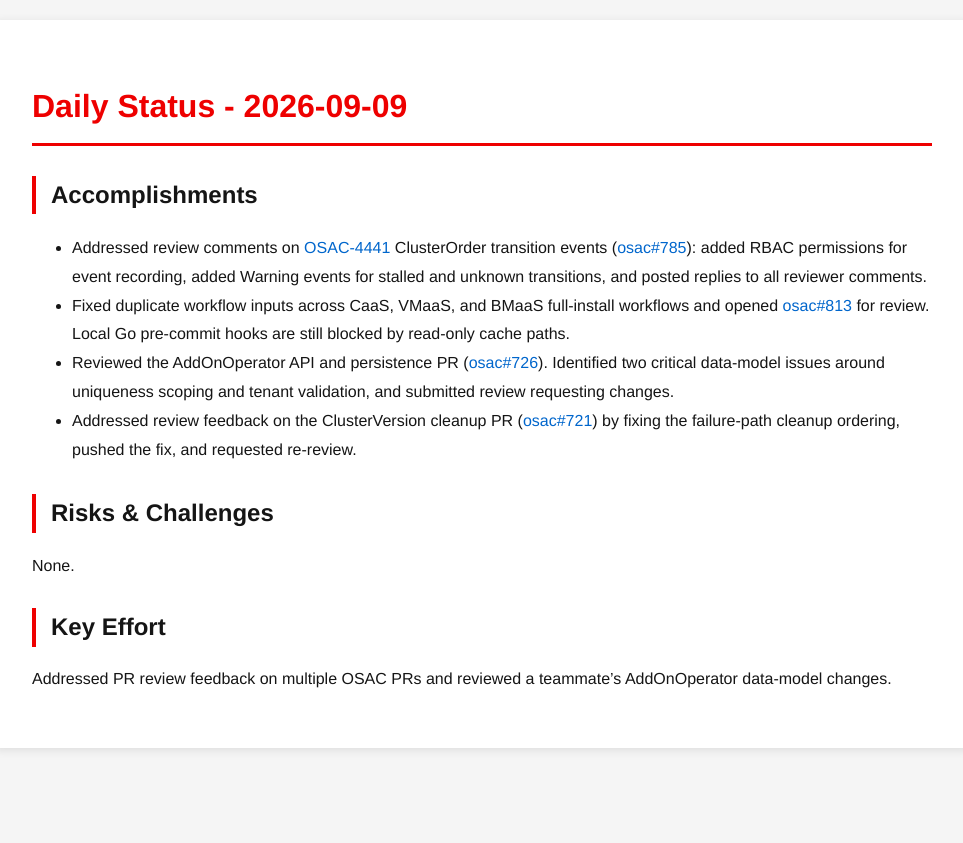
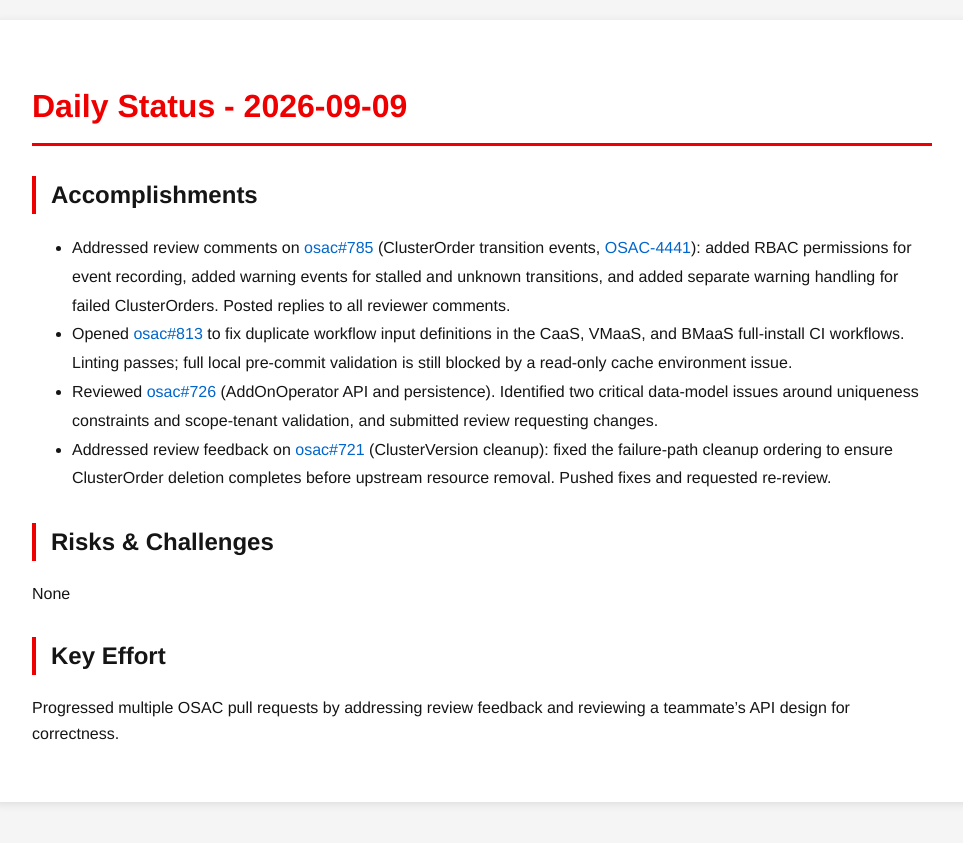
Before and after one commit to tzvatot/daily-status, a Jekyll site: the page built from 2026-09-09.md, in a window 1280 px wide. Shown: the top 843 px of the page, without its empty margins (158-1121 px from the left). Built offline with Jekyll 4.4.1, drawn with Linux system fonts in a browser that asks for light colours.

Commit message:
Daily status update - 2026-09-09

```diff
--- a/2026-09-09.md
+++ b/2026-09-09.md
@@ -7,13 +7,13 @@ date: 2026-09-09
 # Daily Status - 2026-09-09
 
 ## Accomplishments
-- Addressed review comments on [OSAC-4441](https://redhat.atlassian.net/browse/OSAC-4441) ClusterOrder transition events ([osac#785](https://github.com/osac-project/osac/pull/785)): added RBAC permissions for event recording, added Warning events for stalled and unknown transitions, and posted replies to all reviewer comments.
-- Fixed duplicate workflow inputs across CaaS, VMaaS, and BMaaS full-install workflows and opened [osac#813](https://github.com/osac-project/osac/pull/813) for review. Local Go pre-commit hooks are still blocked by read-only cache paths.
-- Reviewed the AddOnOperator API and persistence PR ([osac#726](https://github.com/osac-project/osac/pull/726)). Identified two critical data-model issues around uniqueness scoping and tenant validation, and submitted review requesting changes.
-- Addressed review feedback on the ClusterVersion cleanup PR ([osac#721](https://github.com/osac-project/osac/pull/721)) by fixing the failure-path cleanup ordering, pushed the fix, and requested re-review.
+- Addressed review comments on [osac#785](https://github.com/osac-project/osac/pull/785) (ClusterOrder transition events, [OSAC-4441](https://redhat.atlassian.net/browse/OSAC-4441)): added RBAC permissions for event recording, added warning events for stalled and unknown transitions, and added separate warning handling for failed ClusterOrders. Posted replies to all reviewer comments.
+- Opened [osac#813](https://github.com/osac-project/osac/pull/813) to fix duplicate workflow input definitions in the CaaS, VMaaS, and BMaaS full-install CI workflows. Linting passes; full local pre-commit validation is still blocked by a read-only cache environment issue.
+- Reviewed [osac#726](https://github.com/osac-project/osac/pull/726) (AddOnOperator API and persistence). Identified two critical data-model issues around uniqueness constraints and scope-tenant validation, and submitted review requesting changes.
+- Addressed review feedback on [osac#721](https://github.com/osac-project/osac/pull/721) (ClusterVersion cleanup): fixed the failure-path cleanup ordering to ensure ClusterOrder deletion completes before upstream resource removal. Pushed fixes and requested re-review.
 
 ## Risks & Challenges
-None.
+None
 
 ## Key Effort
-Addressed PR review feedback on multiple OSAC PRs and reviewed a teammate's AddOnOperator data-model changes.
+Progressed multiple OSAC pull requests by addressing review feedback and reviewing a teammate's API design for correctness.
```
